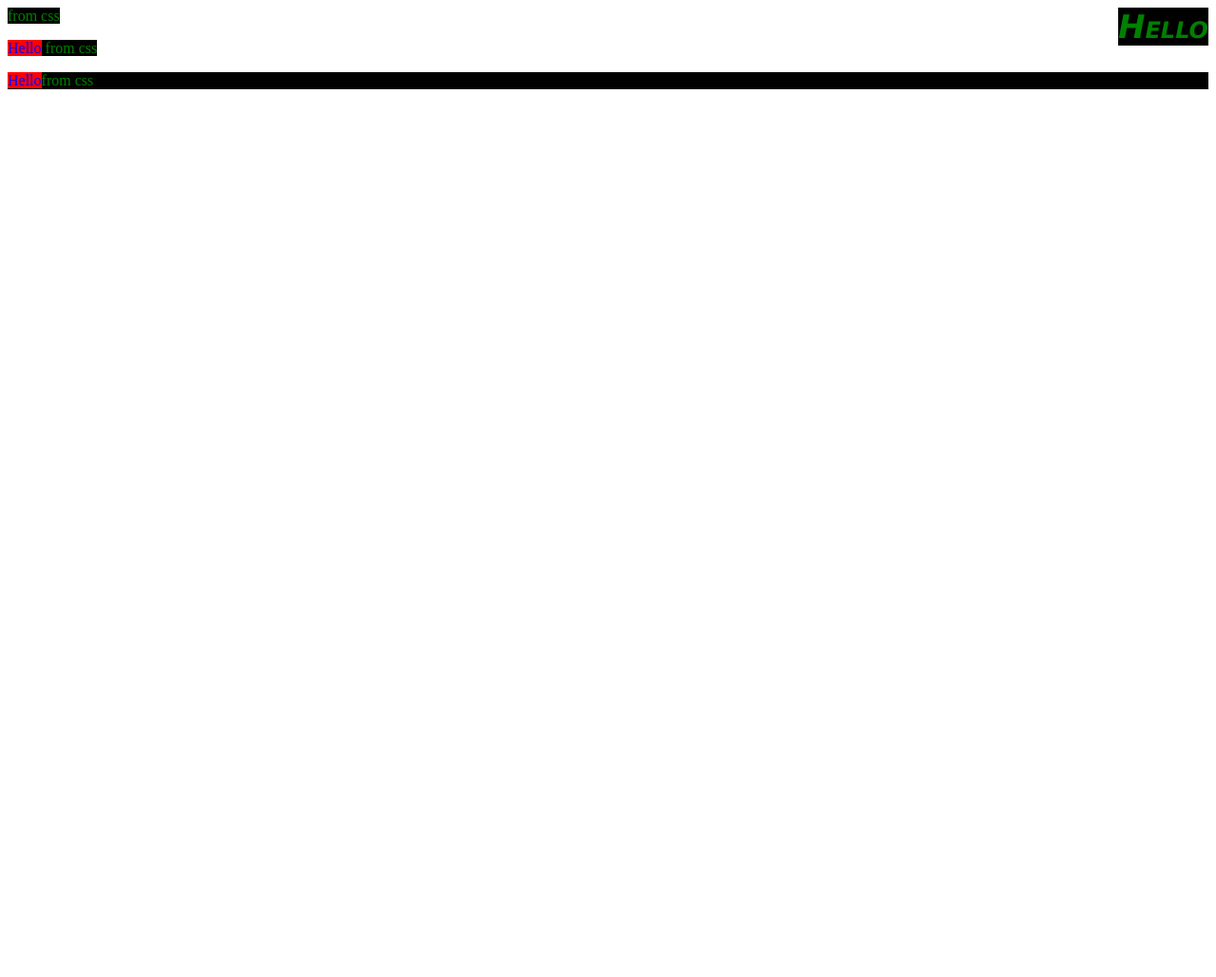
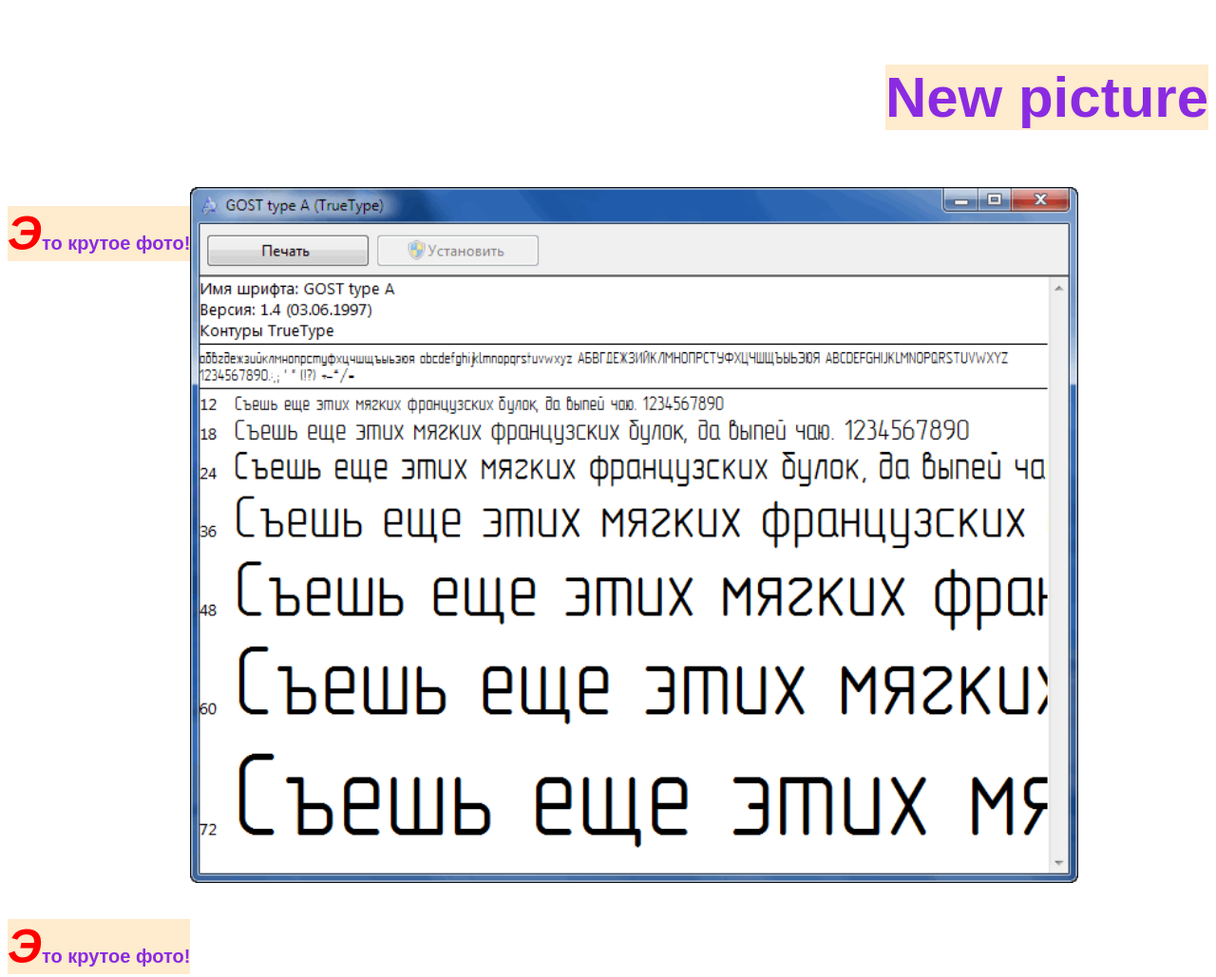
Before and after one commit to vdprog2019/Hello_CSS2019, a plain HTML site: page index.html in a window 1280 px wide. Shown: the whole page at 95% size. Before the commit the page ends 800 px from the top, so only its background shows below. Drawn offline with Linux system fonts and the light colour scheme.

Commit message:
Example of using
Я воспользовался шрифтами и <span> для красивой страницы

```diff
--- a/index.html
+++ b/index.html
@@ -2,33 +2,37 @@
 <html>
 <head>
 <style>
-    .className{
-        background-color: red;
-        color: blue;
-}
+    .title{
+        font-size: 60px;
+        font-weight: 900;
+        color: blueviolet;
+        background-color: blanchedalmond;
+        font-family: fantasy;
+        float: right;
 
-    .pstyle{
-        background-color: black;
-        color: green;
     }
-    .pstyleFonts{
-        background-color: black;
-        color: green;
-        font-family: Geneva;
-        font-size: 34px;
-        font-stretch: condensed;
-        font-style: oblique;
-        font-variant: small-caps;
-        font-weight: bolder;
-
-        float: right;                   //прилипание к какой то стороне
+    .description{
+        font-size: 20px;
+        font-weight: 900;
+        color: blueviolet;
+        background-color: blanchedalmond;
+        font-family: fantasy;
+        float: left;;
+    }
+    .firstLetterOfWord{
+        color: red;
+        font-size: 50px;
+        font-style: italic;
     }
 </style>
 </head>
 
 <body>
-    <p><span class="pstyleFonts">Hello</span><span  class="pstyle"> from css</span></p>
-    <p><span class="className">Hello</span><span  class="pstyle"> from css</span></p>
-    <p class="pstyle"><span class="className">Hello</span>from css</p>
+ <p class="title">New picture</p>
+ <img src="font-gost-1.gif" width="935px" alt="здесь должна быть картинка">
+    <p class="description"><span class="firstLetterOfWord">Э</span>то крутое фото!</p>
+        <br/>
+        <br/>
+    <p class="description"><span class="firstLetterOfWord">Э</span>то крутое фото!</p>
 </body>
     </html>
```
Also changed, not shown: font-gost-1.gif (added).
